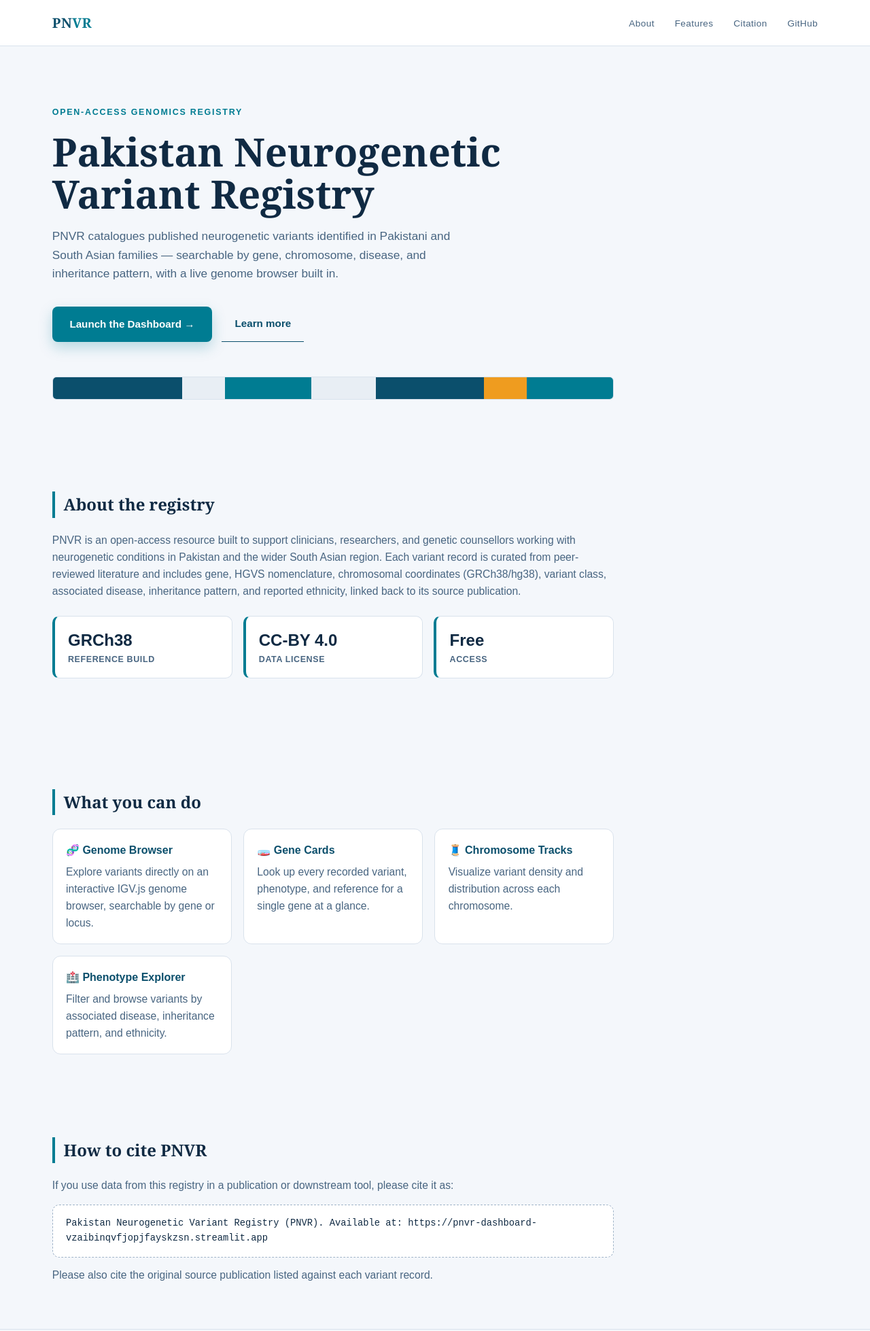
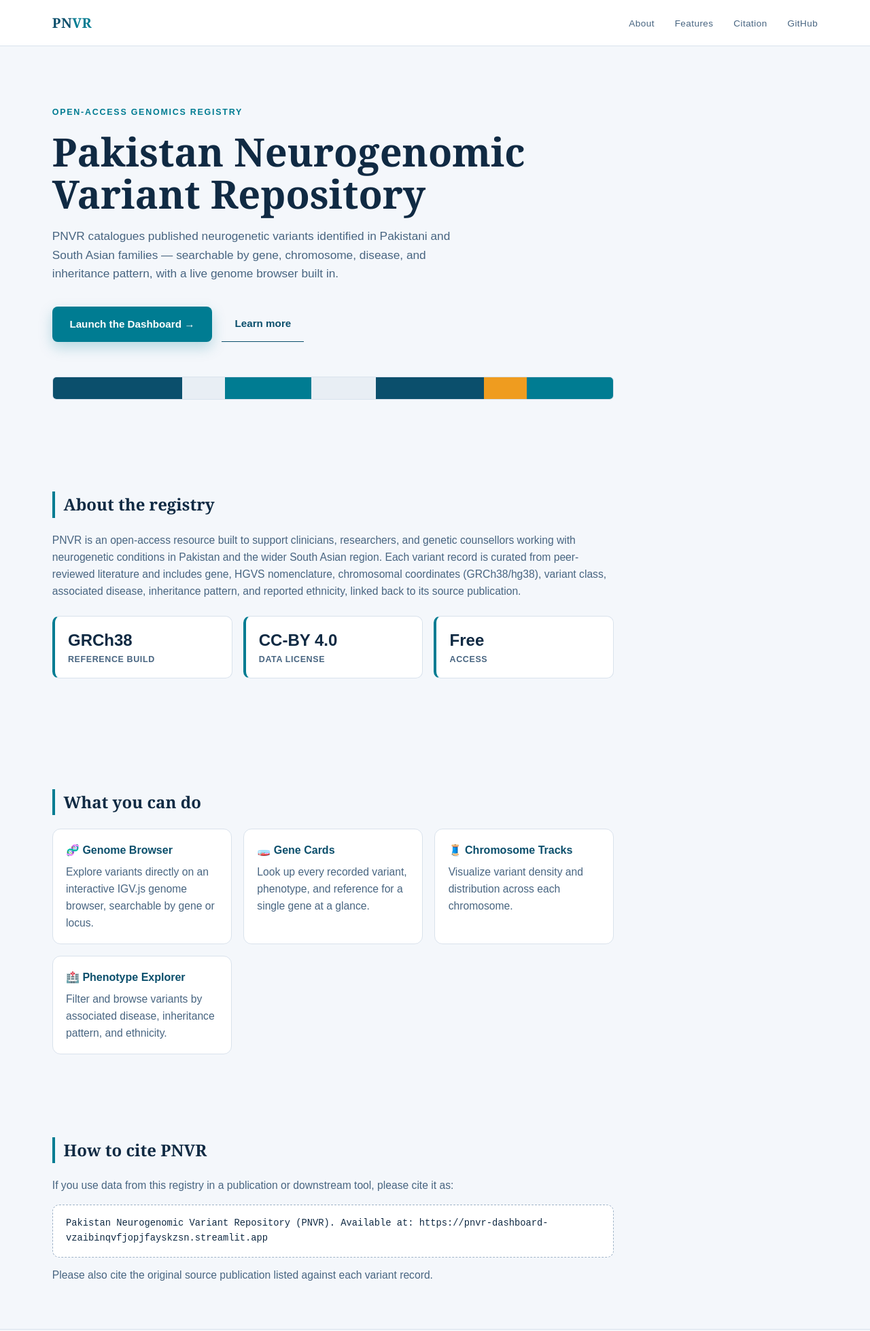
Before and after one commit to MuhammadShahan260/pnvr-dashboard, a plain HTML site: page docs/index.html in a window 1280 px wide. Shown: the top 1958 px of the page at 68% size. Drawn offline with Linux system fonts and the light colour scheme.

Commit message:
Update index.html

```diff
--- a/docs/index.html
+++ b/docs/index.html
@@ -3,22 +3,22 @@
 <head>
 <meta charset="UTF-8">
 <meta name="viewport" content="width=device-width, initial-scale=1.0">
-<title>PNVR — Pakistan Neurogenetic Variant Registry | Open-Access Genetic Variant Database</title>
-<meta name="description" content="PNVR (Pakistan Neurogenetic Variant Registry) is a free, open-access database of published neurogenetic variants found in Pakistani and South Asian families, with an interactive genome browser and chromosome-level visualization.">
-<meta name="keywords" content="PNVR, Pakistan Neurogenetic Variant Registry, genetic variant database, Pakistani genetics, neurogenetics, genome browser, gene variants Pakistan, open access genomics database">
+<title>PNVR — Pakistan Neurogenomic Variant Repository | Open-Access Genetic Variant Database</title>
+<meta name="description" content="PNVR (Pakistan Neurogenomic Variant Repository) is a free, open-access database of published neurogenetic variants found in Pakistani and South Asian families, with an interactive genome browser and chromosome-level visualization.">
+<meta name="keywords" content="PNVR, Pakistan Neurogenomic Variant Repository, genetic variant database, Pakistani genetics, neurogenetics, genome browser, gene variants Pakistan, open access genomics database">
 <meta name="author" content="PNVR Project">
 <link rel="canonical" href="https://muhammadshahan260.github.io/pnvr-dashboard/">
 
 <!-- Open Graph / social preview -->
 <meta property="og:type" content="website">
-<meta property="og:title" content="PNVR — Pakistan Neurogenetic Variant Registry">
+<meta property="og:title" content="PNVR — Pakistan Neurogenomic Variant Repository">
 <meta property="og:description" content="An open-access database of published neurogenetic variants in Pakistani families, with an interactive genome browser.">
 <meta property="og:url" content="https://muhammadshahan260.github.io/pnvr-dashboard/">
 <meta property="og:site_name" content="PNVR">
 
 <!-- Twitter card -->
 <meta name="twitter:card" content="summary_large_image">
-<meta name="twitter:title" content="PNVR — Pakistan Neurogenetic Variant Registry">
+<meta name="twitter:title" content="PNVR — Pakistan Neurogenomic Variant Repository">
 <meta name="twitter:description" content="Open-access database of published neurogenetic variants in Pakistani families, with an interactive genome browser.">
 
 <!-- Structured data for Google -->
@@ -26,7 +26,7 @@
 {
   "@context": "https://schema.org",
   "@type": "Dataset",
-  "name": "Pakistan Neurogenetic Variant Registry (PNVR)",
+  "name": "Pakistan Neurogenomic Variant Repository (PNVR)",
   "alternateName": "PNVR",
   "description": "An open-access registry cataloguing published neurogenetic variants identified in Pakistani and South Asian families.",
   "url": "https://muhammadshahan260.github.io/pnvr-dashboard/",
@@ -237,7 +237,7 @@
 
 <section class="hero">
   <div class="eyebrow">Open-Access Genomics Registry</div>
-  <h1>Pakistan Neurogenetic<br>Variant Registry</h1>
+  <h1>Pakistan Neurogenomic<br>Variant Repository</h1>
   <p class="lead">
     PNVR catalogues published neurogenetic variants identified in Pakistani and South Asian
     families &mdash; searchable by gene, chromosome, disease, and inheritance pattern, with a live
@@ -299,7 +299,7 @@
 <section class="content" id="cite">
   <h2>How to cite PNVR</h2>
   <p>If you use data from this registry in a publication or downstream tool, please cite it as:</p>
-  <div class="citation-box">Pakistan Neurogenetic Variant Registry (PNVR). Available at: https://pnvr-dashboard-vzaibinqvfjopjfayskzsn.streamlit.app</div>
+  <div class="citation-box">Pakistan Neurogenomic Variant Repository (PNVR). Available at: https://pnvr-dashboard-vzaibinqvfjopjfayskzsn.streamlit.app</div>
   <p style="margin-top:0.8rem;">Please also cite the original source publication listed against each variant record.</p>
 </section>
 
```
